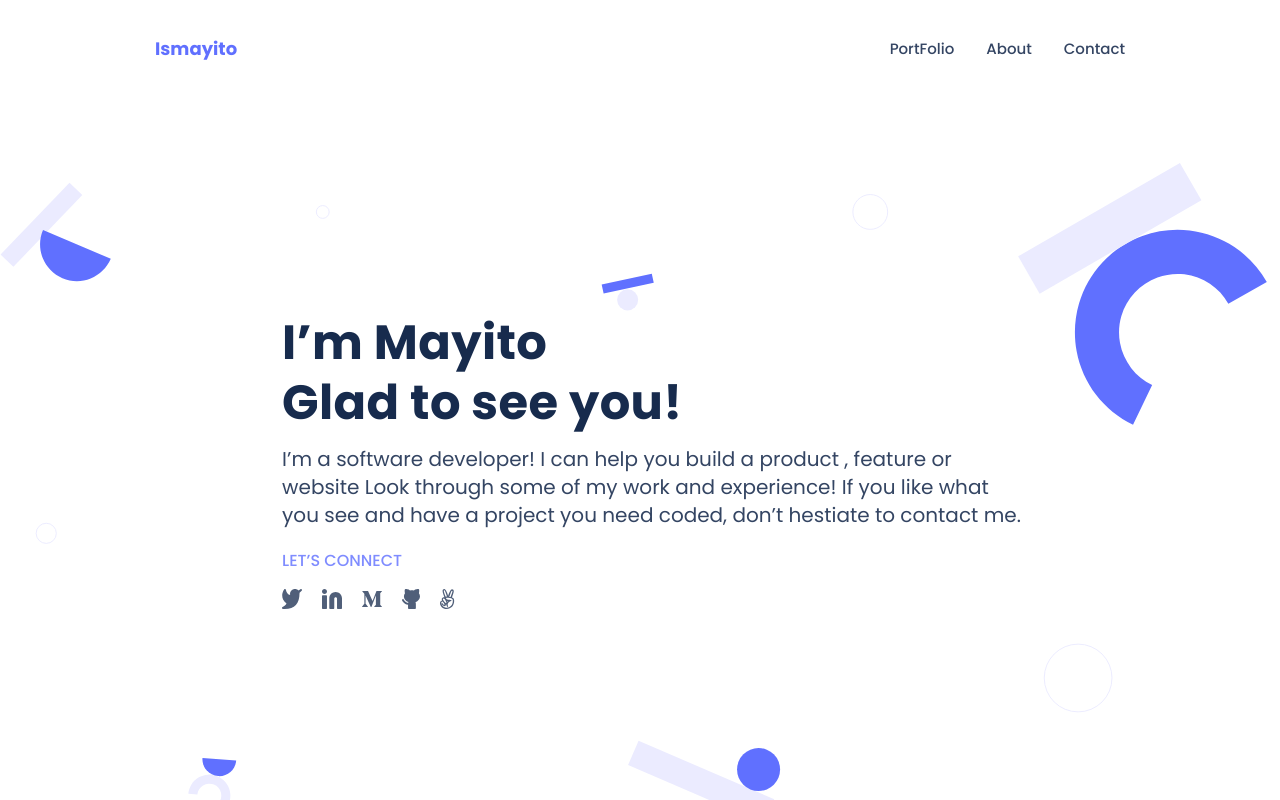
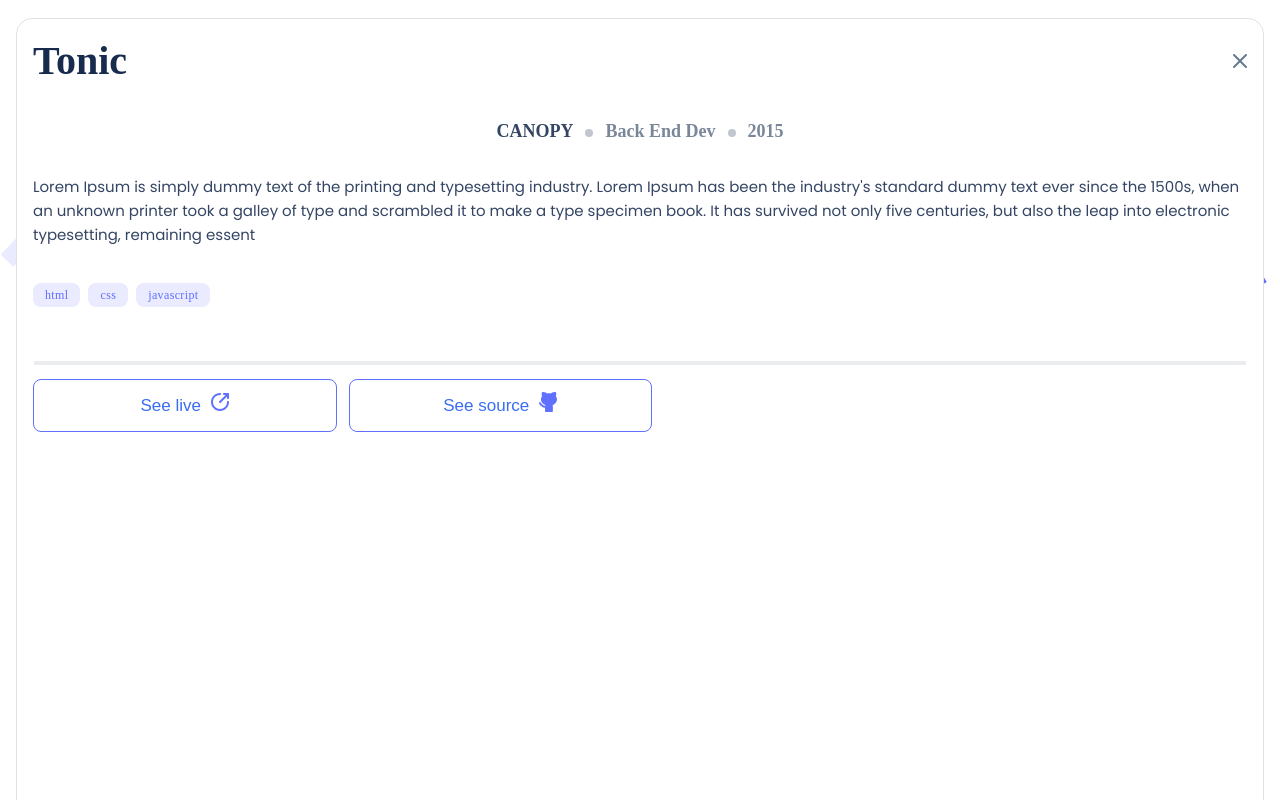
Before and after one commit to ismayito/Portfolio-, a website: page index.html in a window 1280 px wide. Shown: the top 800 px of the page. Drawn offline with Linux system fonts and the light colour scheme.

Commit message:
Add style.css for popup

```diff
--- a/style.css
+++ b/style.css
@@ -147,6 +147,12 @@ section.mobile-menu a {
 
 /*popup window mobile  */
 .modal-mobile {
+  position: fixed;
+  top: 0;
+  left: 0;
+  margin-top: 18px;
+  margin-left: 16px;
+  margin-right: 16px;
   background-color: #fff;
   border: 1px solid #dfe1e6;
   border-radius: 1.6rem;
```
